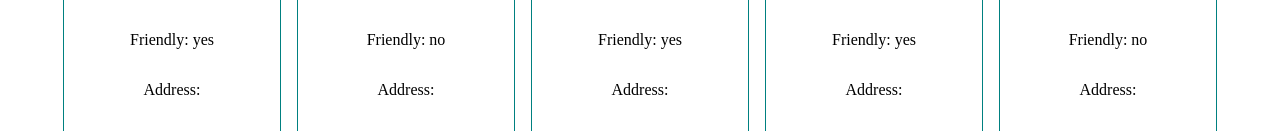
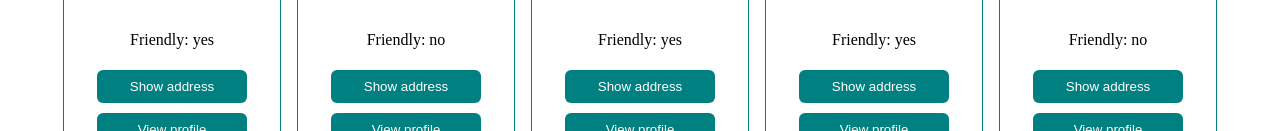
Before and after one commit to AlonaHarnyk/bc_79_react_next, a React (Vite) app: page / in a window 1280 px wide. Shown: the part 821-952 px from the top of the page. Built offline with nearby package versions, Linux system fonts and the light colour scheme.

Commit message:
add button to show address

```diff
--- a/src/components/Button/Button.module.css
+++ b/src/components/Button/Button.module.css
@@ -1,9 +1,19 @@
 .baseBtn {
   cursor: pointer;
   padding: 8px 16px;
-  border: none;
+  border: 1px solid transparent;
+
   outline: transparent;
   background-color: teal;
   color: #fff;
   border-radius: 6px;
+  margin: 5px;
+  width: 150px;
+  transition: ease-in-out 200ms;
 }
+
+.baseBtn:hover {
+  background-color: transparent;
+  color: teal;
+  border: 1px solid teal;
+}
--- a/src/components/DogsItem/DogsItem.tsx
+++ b/src/components/DogsItem/DogsItem.tsx
@@ -1,3 +1,4 @@
+import { useState } from "react";
 import type { Dog } from "../../types";
 import { Button } from "../Button/Button";
 import { DogAddress } from "../DogAddress/DogAddress";
@@ -12,6 +13,13 @@ export function DogItem({
   onDelete,
   onChangeStatus,
 }: DogItemProps) {
+
+  const [isAddressVisible, setIsAddressVisible] = useState(false);
+
+  const toggleAddressVisibility = () => {
+    setIsAddressVisible(!isAddressVisible);
+  };
+
   const handleDelete = (): void => {
     onDelete(id);
   };
@@ -28,7 +36,12 @@ export function DogItem({
       <p>
         Friendly: <span>{isFriendly ? "yes" : "no"}</span>
       </p>
-      <DogAddress address={address} />
+      <Button
+        text={isAddressVisible ? "Hide address" : "Show address"}
+        clickHandler={toggleAddressVisibility}
+      />
+      {isAddressVisible && <DogAddress address={address} />}
+
       <Button
         text="View profile"
         clickHandler={() => {
@@ -43,3 +56,5 @@ export function DogItem({
     </>
   );
 }
+
+// Створити всередині компонента елемента списку кнопку "Show address", при натисканні на яку має відображатись адреса тварини (початково ці дані повинні бути приховані), а текстовй контент кнопки має змінюватись на "Hide address" (при натисканні адреса має приховуватись).
```
